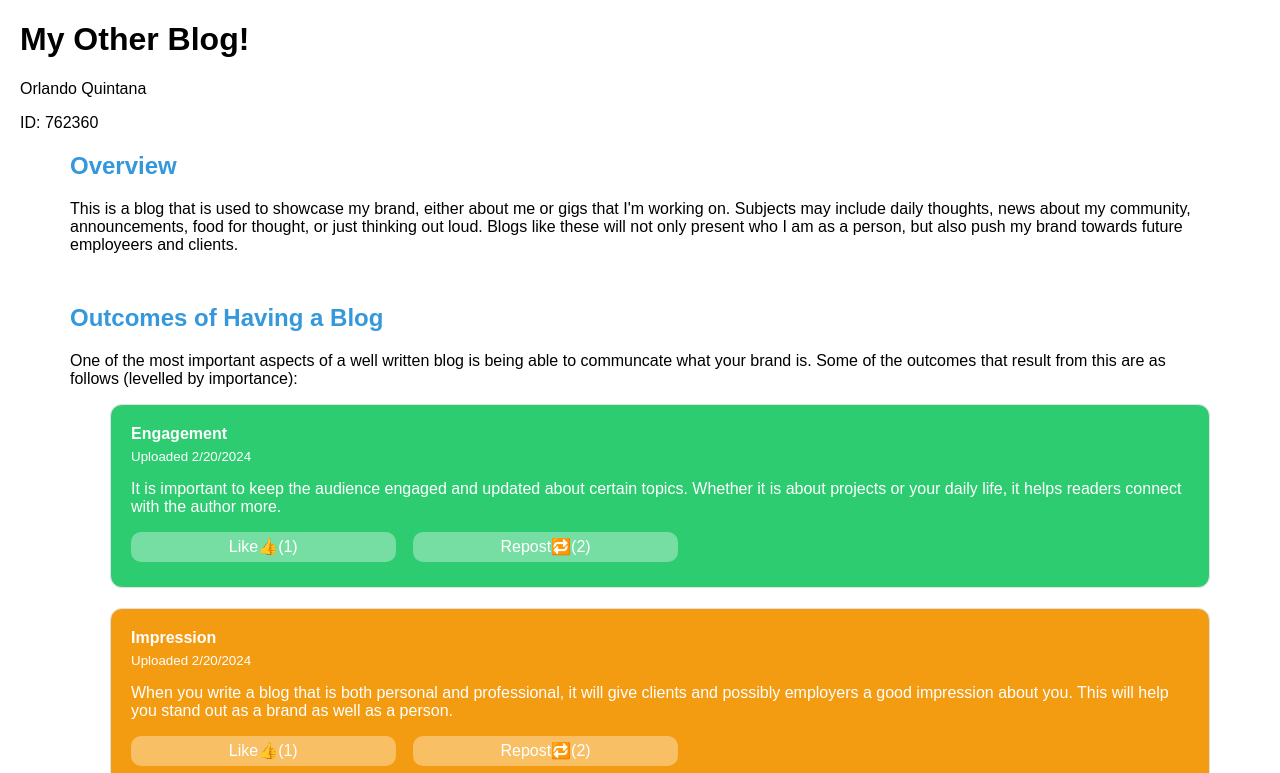
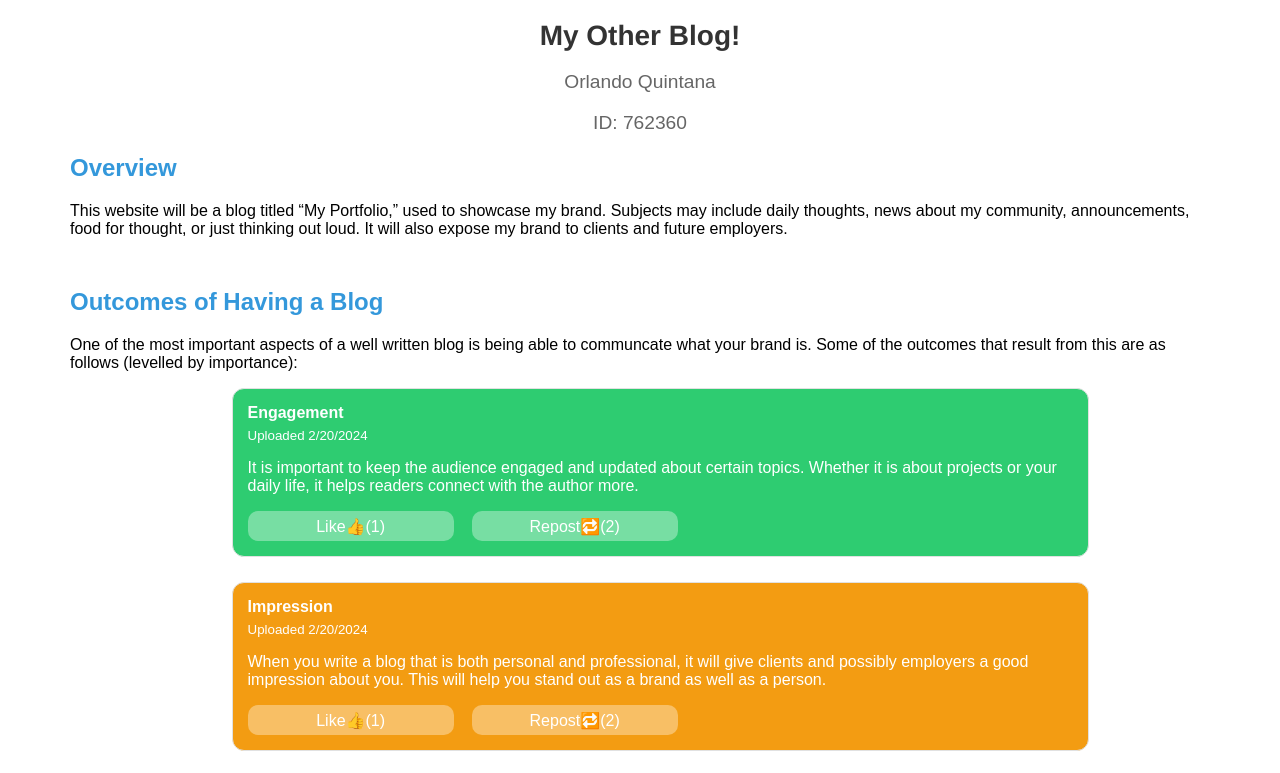
Before and after one commit to orlandoQ03/CS321_Midterm, a plain HTML site: page index.html in a window 1280 px wide. Shown: the top 773 px of the page. Drawn offline with Linux system fonts and the light colour scheme.

Commit message:
edited CSS

```diff
--- a/index.html
+++ b/index.html
@@ -15,12 +15,10 @@
 
     <div id="blog-overview">
         <h2>Overview</h2>
-        <p>This is a blog that is used to showcase my brand, either about me
-            or gigs that I'm working on. Subjects may include daily thoughts,
-            news about my community, announcements, food for thought, or just
-            thinking out loud. Blogs like these will not only present who
-            I am as a person, but also push my brand towards future
-            employeers and clients.</p>
+        <p>This website will be a blog titled “My Portfolio,” used to showcase
+            my brand. Subjects may include daily thoughts, news about my
+            community, announcements, food for thought, or just thinking out
+            loud. It will also expose my brand to clients and future employers.</p>
     </div>
 
     <div id="outcomes">
--- a/style.css
+++ b/style.css
@@ -10,6 +10,7 @@ body {
 
 #outcomes {
     margin: 50px;
+    flex-direction: column;
 }
 
 h2 {
@@ -17,9 +18,11 @@ h2 {
 }
 
 .outcome {
-    margin-bottom: 20px;
-    padding: 20px;
-    padding-bottom: 25px;
+    align-content: center;
+    margin: auto;
+    margin-bottom: 25px;
+    width: 75%;
+    padding: 15px;
     border: 1px solid #e1e1e1;
     border-radius: 12px;
     color: #fff;
@@ -49,10 +52,6 @@ h2 {
     background-color: #34495e;
 }
 
-.post-footer {
-
-}
-
 .footer-button {
     background-color: rgba(255, 255, 255, 0.35);
     border-radius: 10px;
@@ -63,7 +62,22 @@ h2 {
     border: none;
     font-size: medium;
 }
+
 .footer-button:hover {
     background-color: rgba(255, 255, 255, 0.2);
     cursor: pointer;
 }
+
+header h1 {
+    font-family: 'Helvetica', sans-serif;
+    font-size: 28px;
+    color: #333;
+    text-align: center;
+}
+
+header p {
+    font-family: 'Arial', sans-serif;
+    font-size: 1.2em;
+    color: #666;
+    text-align: center;
+}
```
